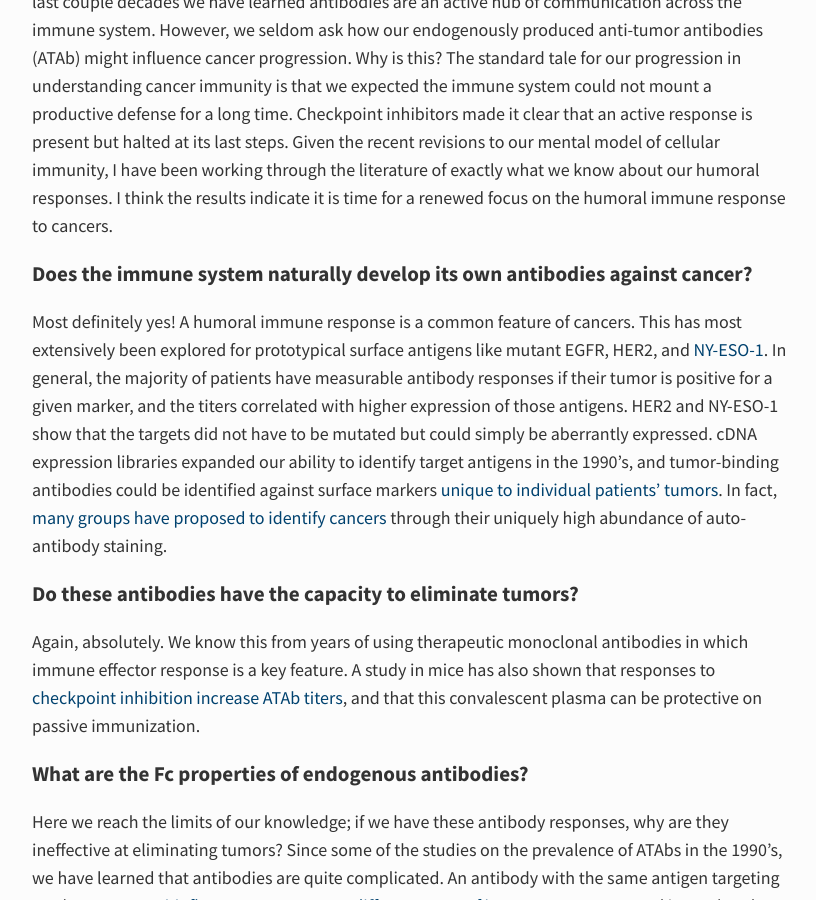
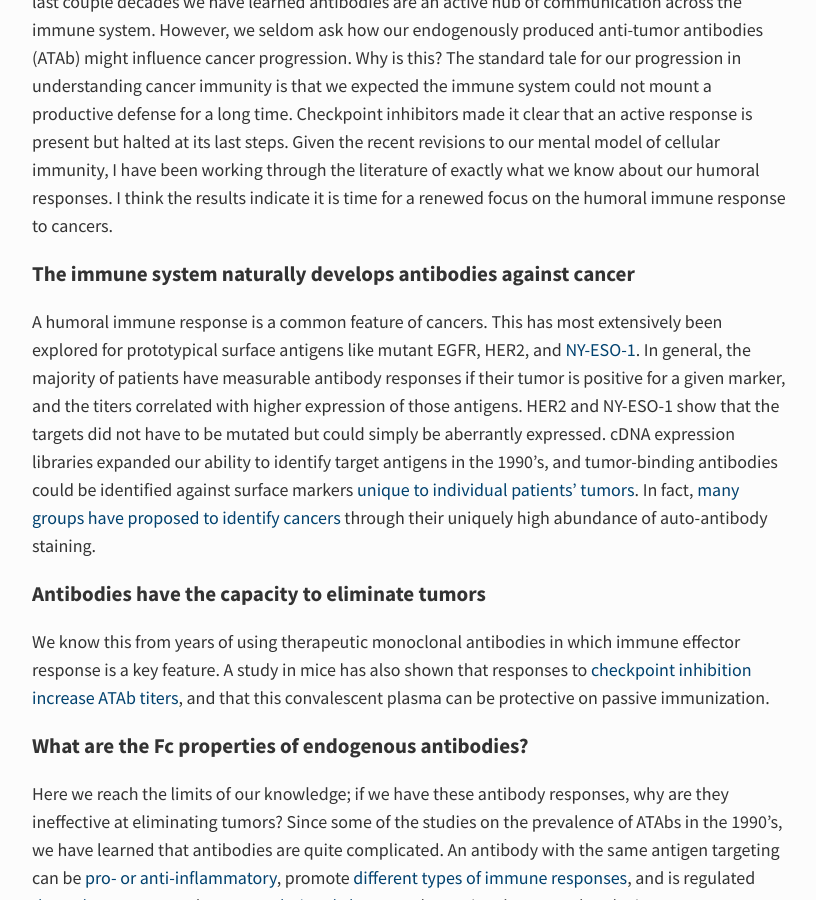
Before and after one commit to thanatosmin/ameyer.me, a Jekyll site: the page built from _posts/2021-02-14-endo-Abs.md, in a window 1280 px wide and 900 px high, scrolled down 460 px. Shown: the whole window, without its empty margins (228-1044 px from the left). Built offline with Jekyll 4.4.1, drawn with Linux system fonts in a browser that asks for light colours.

Commit message:
Update 2021-02-14-endo-Abs.md

```diff
--- a/_posts/2021-02-14-endo-Abs.md
+++ b/_posts/2021-02-14-endo-Abs.md
@@ -13,13 +13,13 @@
 
 We now have technologies to study the antibody responses to infectious diseases in detail, and in the last couple decades we have learned antibodies are an active hub of communication across the immune system. However, we seldom ask how our endogenously produced anti-tumor antibodies (ATAb) might influence cancer progression. Why is this? The standard tale for our progression in understanding cancer immunity is that we expected the immune system could not mount a productive defense for a long time. Checkpoint inhibitors made it clear that an active response is present but halted at its last steps. Given the recent revisions to our mental model of cellular immunity, I have been working through the literature of exactly what we know about our humoral responses. I think the results indicate it is time for a renewed focus on the humoral immune response to cancers.
 
-### Does the immune system naturally develop its own antibodies against cancer?
+### The immune system naturally develops antibodies against cancer
 
-Most definitely yes! A humoral immune response is a common feature of cancers. This has most extensively been explored for prototypical surface antigens like mutant EGFR, HER2, and [NY-ESO-1](https://rupress.org/jem/article/187/8/1349/7598/A-Survey-of-the-Humoral-Immune-Response-of-Cancer). In general, the majority of patients have measurable antibody responses if their tumor is positive for a given marker, and the titers correlated with higher expression of those antigens. HER2 and NY-ESO-1 show that the targets did not have to be mutated but could simply be aberrantly expressed. cDNA expression libraries expanded our ability to identify target antigens in the 1990's, and tumor-binding antibodies could be identified against surface markers [unique to individual patients’ tumors](https://rupress.org/jem/article/187/8/1163/7587/New-Paths-in-Human-Cancer-Serology). In fact, [many groups have proposed](https://cebp.aacrjournals.org/content/22/12/2161) [to identify cancers](https://www.nature.com/articles/srep05088) through their uniquely high abundance of auto-antibody staining.
+A humoral immune response is a common feature of cancers. This has most extensively been explored for prototypical surface antigens like mutant EGFR, HER2, and [NY-ESO-1](https://rupress.org/jem/article/187/8/1349/7598/A-Survey-of-the-Humoral-Immune-Response-of-Cancer). In general, the majority of patients have measurable antibody responses if their tumor is positive for a given marker, and the titers correlated with higher expression of those antigens. HER2 and NY-ESO-1 show that the targets did not have to be mutated but could simply be aberrantly expressed. cDNA expression libraries expanded our ability to identify target antigens in the 1990's, and tumor-binding antibodies could be identified against surface markers [unique to individual patients’ tumors](https://rupress.org/jem/article/187/8/1163/7587/New-Paths-in-Human-Cancer-Serology). In fact, [many groups have proposed](https://cebp.aacrjournals.org/content/22/12/2161) [to identify cancers](https://www.nature.com/articles/srep05088) through their uniquely high abundance of auto-antibody staining.
 
-### Do these antibodies have the capacity to eliminate tumors?
+### Antibodies have the capacity to eliminate tumors
 
-Again, absolutely. We know this from years of using therapeutic monoclonal antibodies in which immune effector response is a key feature. A study in mice has also shown that responses to [checkpoint inhibition increase ATAb titers](https://www.ncbi.nlm.nih.gov/pmc/articles/PMC4398916/), and that this convalescent plasma can be protective on passive immunization.
+We know this from years of using therapeutic monoclonal antibodies in which immune effector response is a key feature. A study in mice has also shown that responses to [checkpoint inhibition increase ATAb titers](https://www.ncbi.nlm.nih.gov/pmc/articles/PMC4398916/), and that this convalescent plasma can be protective on passive immunization.
 
 ### What are the Fc properties of endogenous antibodies?
 
```
